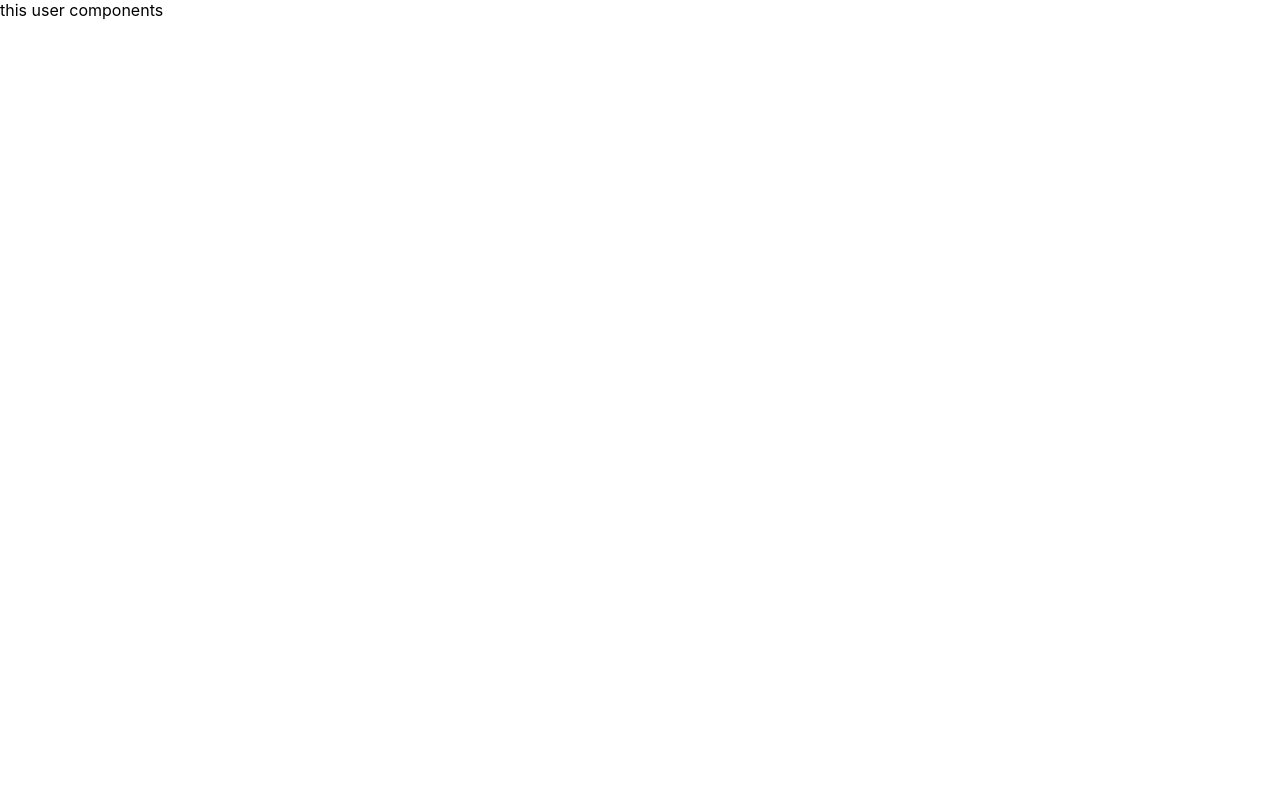
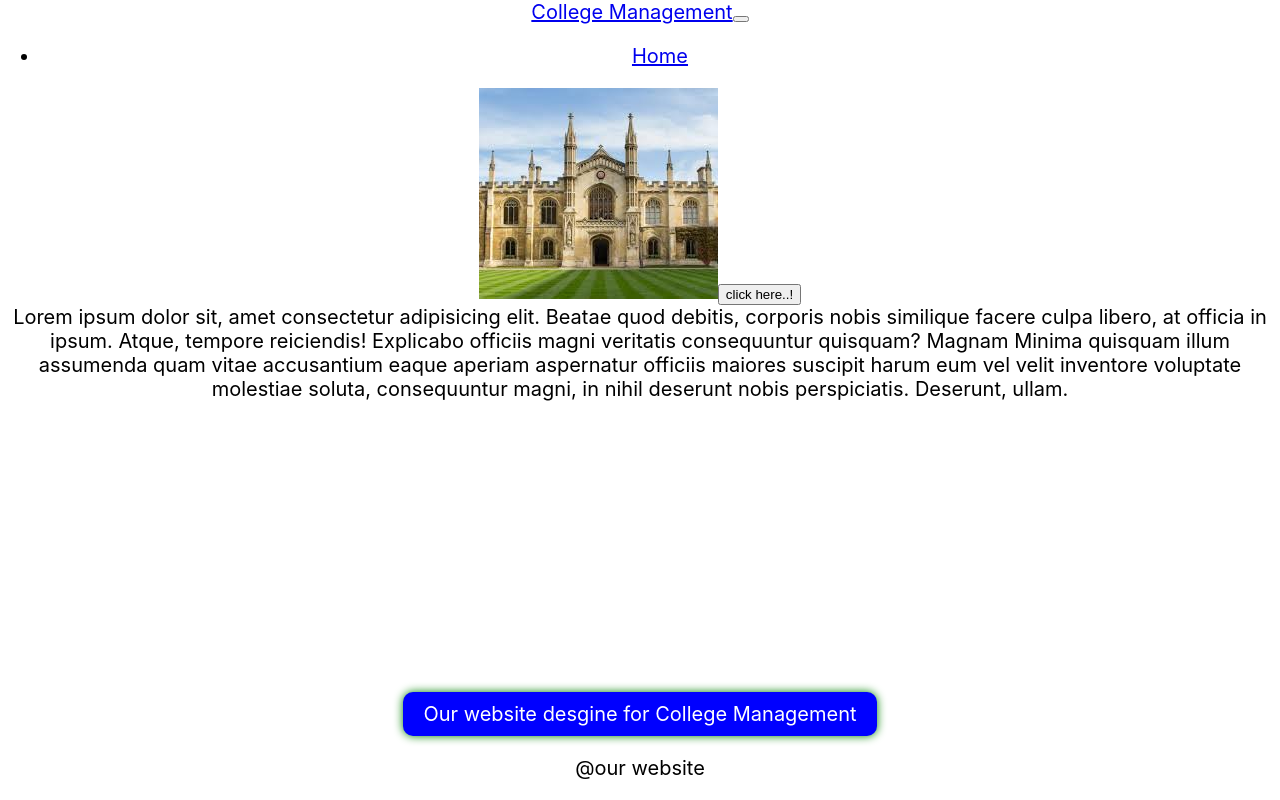
Before and after one commit to WaniAabid7889/React_JS_3PM, a React (Create React App) app: page / in a window 1280 px wide. Built offline with nearby package versions, Linux system fonts and the light colour scheme.

Commit message:
components file structure and inline css and extrnal css

```diff
--- a/src/App.js
+++ b/src/App.js
@@ -1,59 +1,16 @@
 import React from 'react';
 import './App.css';
-import User from './components/User';
-
+import Header from './components/pages/Header';
+import Footer from './components/pages/Footer';
+import Home from './components/pages/Home';
 function App() {
   return(
-    <div>
-    <User/>
-    {/* <Student obj={Student.defaultProps}/> */}
-    {/* <Student name={Student.defaultProps.name}/> */}
-    {/* <Student name="abid"/> */}
-    {/* <Course title="MCA"/> */}
-    {/* <Enrollment date="20/2/2025"></Enrollment> */}
+    <div className='App'>
+      <Header/>
+      <Home/>
+      <Footer/>
     </div>
   );
 }
 
 export default App;
-
-
-export function Student(props){
-  let data = props.obj;
-  return (
-    <>
-        <div>this is student information </div>
-        <div>Student Name : {props.obj.name}</div>
-        <div>Student Age : {props.obj.age}</div>
-        <div>Student Class : {props.obj.className}</div>
-        <div>Student Address : {data.address}</div>
-    </>
-  )
-}
-
-export class Course extends React.Component{
-  render(){
-    return(
-      <div>
-        <div>this is class base components</div>
-        <div>Course Name : {this.props.title}</div>
-      </div>
-    )
-  }
-}
-
-export const Enrollment = ({date}) =>{
-  return(
-    <div>Enroll Date  : {date}</div>
-  );
-}
-
-
-//default props
-
-Student.defaultProps = {
-  name:"Ali",
-  age : "14",
-  address :"Ajmer",
-  className : "8th"
-}
--- /dev/null
+++ b/src/components/css/Footer.css
@@ -0,0 +1,7 @@
+.foot{
+    background-color: blue;
+    color: white;
+    padding: 10px 20px;
+    box-shadow: 0px 0px 10px green;
+    border-radius: 10px;
+}
--- /dev/null
+++ b/src/components/pages/Footer.js
@@ -0,0 +1,20 @@
+import React from 'react';
+import '../css/Footer.css';
+//when we are create style object then css properties are use camelCase like -> fontSize, borderRadius
+const myStyle = {
+    backgroundColor: 'green',
+    fontSize : "20px",
+    display:"flex",
+    justifyContent: "space-around",
+}
+export default function Footer() {
+
+  return (
+    <div className="container"  style={myStyle}>
+        <div style={{ position: "fixed", textAlign:'center', bottom: '0px'}}>
+            <p className='foot'>Our website desgine for College Management </p>
+            <p>@our website</p>
+        </div>
+    </div>
+  )
+}
--- /dev/null
+++ b/src/components/pages/Header.js
@@ -0,0 +1,36 @@
+import React from "react";
+
+
+
+export default function Header() {
+
+
+  return (
+    <div>
+      <nav  class="shadow container-fluid navbar navbar-expand-lg navbar-light bg-light">
+        <a class="navbar-brand" href="/">
+          College Management
+        </a>
+        <button
+          class="navbar-toggler"
+          type="button"
+          data-toggle="collapse"
+          data-target="#navbarSupportedContent"
+          aria-controls="navbarSupportedContent"
+          aria-expanded="false"
+          aria-label="Toggle navigation"
+        >
+          <span class="navbar-toggler-icon"></span>
+        </button>
+
+        <div class="collapse navbar-collapse" id="navbarSupportedContent">
+          <ul class="navbar-nav mr-auto">
+            <li class="nav-item active">
+              <a class="nav-link" href="/">Home</a>
+            </li>
+          </ul>
+        </div>
+      </nav>
+    </div>
+  );
+}
--- /dev/null
+++ b/src/components/pages/Home.js
@@ -0,0 +1,21 @@
+import React from 'react'
+import img from '../images/one.jpg';
+export default function Home() {
+  const clickMe = (event)=>{
+    console.log(event);
+  }
+  return (
+   <div className='container'>
+      <div className='row d-flex' style={{display:"inline"}}>
+        <div className='col-lg-6'>
+          <img src={img} alt="imag" />
+          <button  className='btn btn-primary' onClick={clickMe}>click here..!</button>
+        </div>
+        <div className='col-lg-6'>
+          Lorem ipsum dolor sit, amet consectetur adipisicing elit. Beatae quod debitis, corporis nobis similique facere culpa libero, at officia in ipsum. Atque, tempore reiciendis! Explicabo officiis magni veritatis consequuntur quisquam?
+          Magnam Minima quisquam illum assumenda quam vitae accusantium eaque aperiam aspernatur officiis maiores suscipit harum eum vel velit inventore voluptate molestiae soluta, consequuntur magni, in nihil deserunt nobis perspiciatis. Deserunt, ullam.
+        </div>
+      </div>
+   </div>
+  )
+}
--- a/src/components/User.js
+++ b/src/components/pages/User.js
@@ -6,12 +6,13 @@ function User() {
     try {
         let response = await fetch('https://jsonplaceholder.typicode.com/users');
         let result = await response.json();
-        return result;
+        console.log(result);
     } catch (error) {
         return error
     }
   }
- let users = "";
+
+  getUser();
   return (
     <div>
       this user components
```
Also changed, not shown: src/components/images/one.jpg (added).
